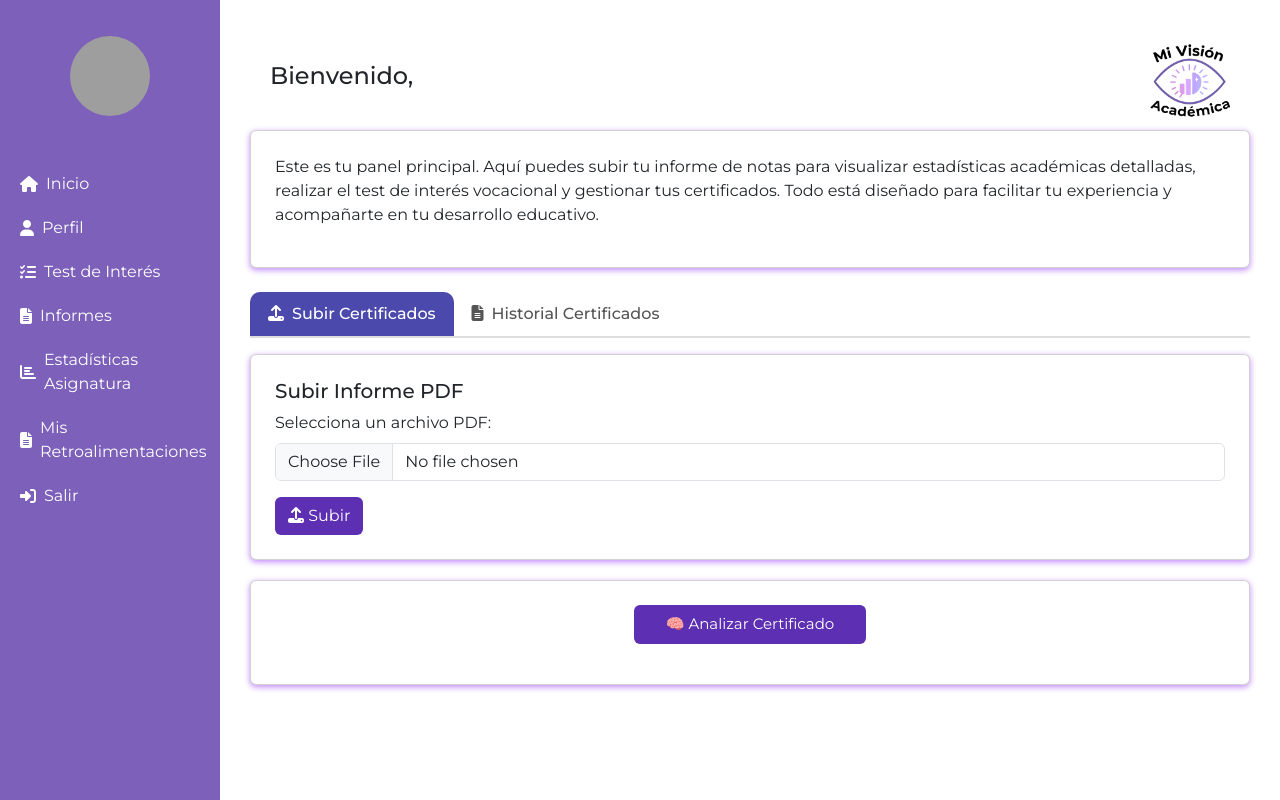
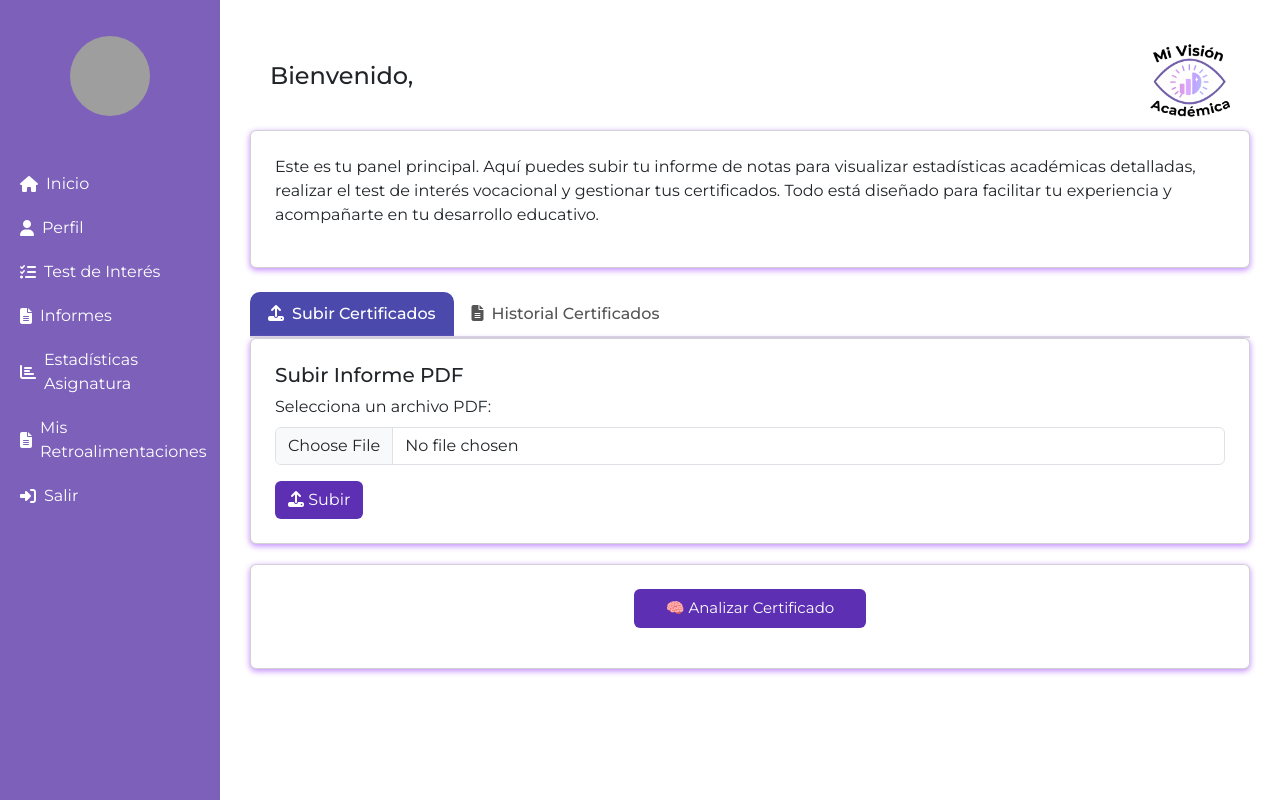
Before and after one commit to DiegoRiosGo/MiVisionAcademica, a Django app: template Menu/templates/Menu/vista_alumno/inicio_alumno.html in a window 1280 px wide. Run offline with Django 5.2, Linux system fonts and the light colour scheme; the template is opened without the code that fills it, so the values that code supplies are empty; some libraries are stand-ins or nearby versions; grey boxes are pictures that could not be loaded.

Commit message:
vista de arreglos

```diff
--- a/Menu/templates/Menu/vista_alumno/inicio_alumno.html
+++ b/Menu/templates/Menu/vista_alumno/inicio_alumno.html
@@ -61,7 +61,7 @@
         </div>
 
   <!-- NAV DE PESTAÑAS -->
-  <ul class="nav ia-tabs mt-4" id="tabCertificados">
+  <ul class="nav ia-tabs" id="tabCertificados">
     <li class="nav-item">
       <button class="ia-tab-link active" id="tab-subir" data-bs-toggle="tab" data-bs-target="#subir" type="button">
         <i class="fas fa-upload me-2"></i>Subir Certificados
@@ -74,7 +74,7 @@
     </li>
   </ul>
 
-  <div class="tab-content mt-3">
+  <div class="tab-content">
     <!-- 🧠 PESTAÑA SUBIR CERTIFICADOS -->
     <div class="tab-pane fade show active" id="subir" role="tabpanel">
       <div class="card p-4">
```
